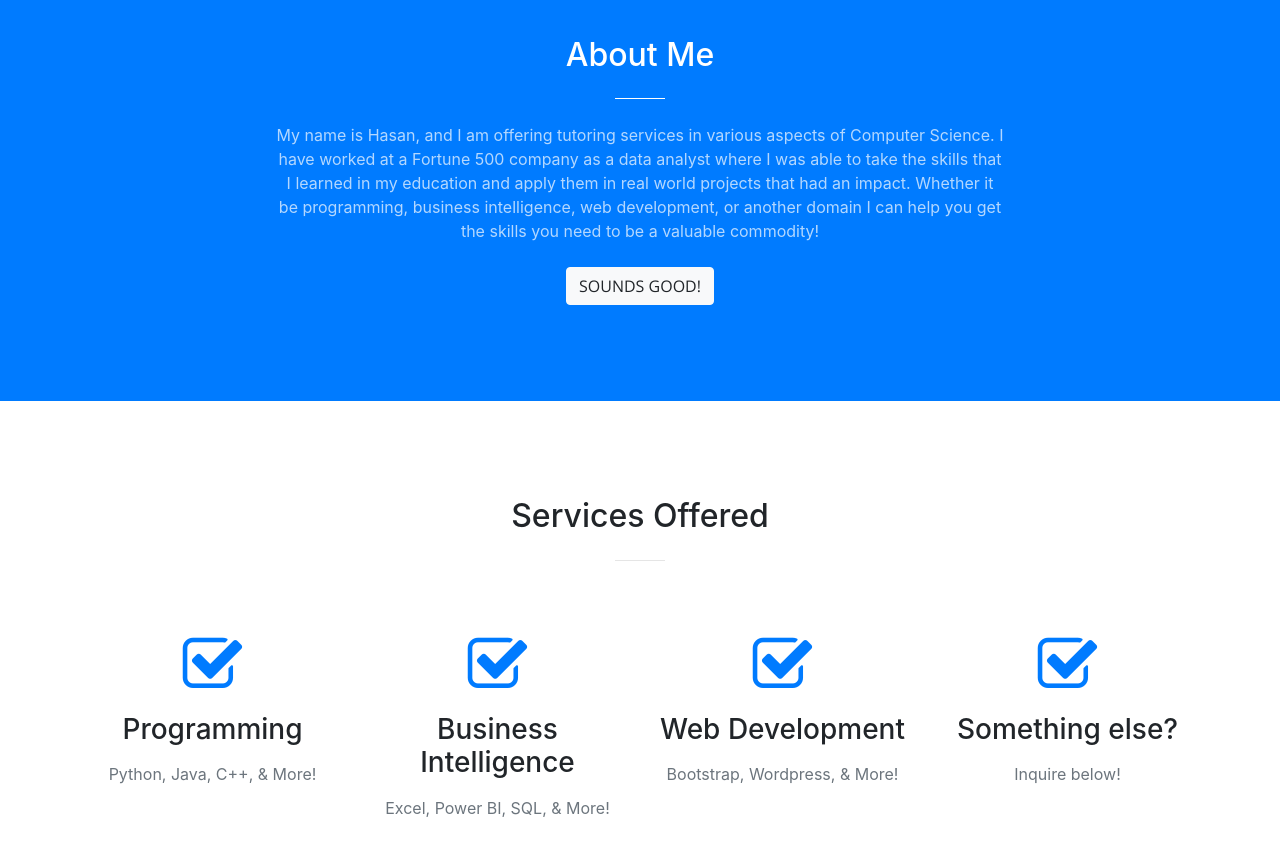
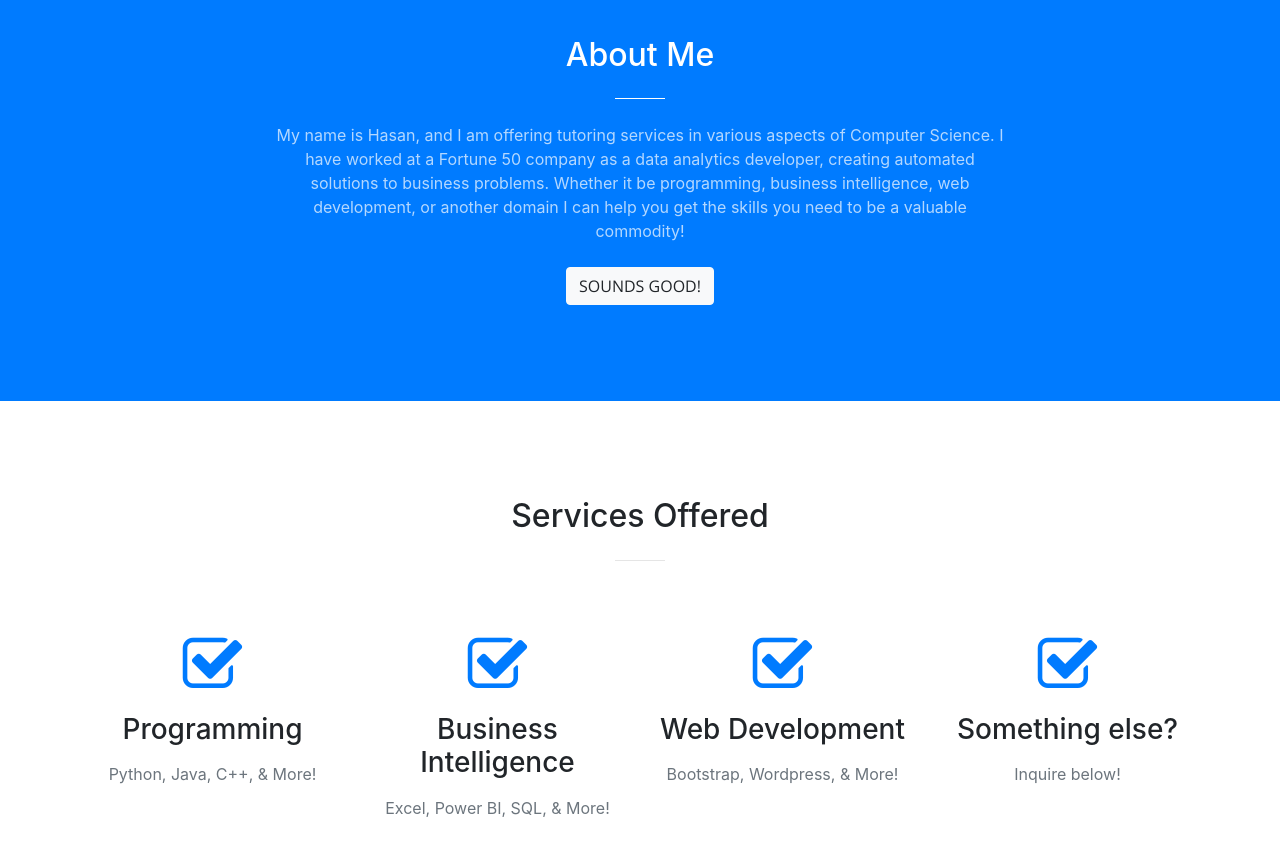
Before and after one commit to computertechhasan/hasanthetutor, a website with bundled scripts: page index.html in a window 1280 px wide. Shown: the part 860-1715 px from the top of the page. Built offline with nearby package versions, Linux system fonts and the light colour scheme.

Commit message:
Subtract 450

```diff
--- a/index.html
+++ b/index.html
@@ -76,7 +76,7 @@
             <div class="col-lg-8 mx-auto text-center">
               <h2 class="section-heading text-white">About Me</h2>
               <hr class="light my-4">
-              <p class="text-faded mb-4">My name is Hasan, and I am offering tutoring services in various aspects of Computer Science. I have worked at a Fortune 500 company as a data analyst where I was able to take the skills that I learned in my education and apply them in real world projects that had an impact. Whether it be programming, business intelligence, web development, or another domain I can help you get the skills you need to be a valuable commodity!</p>
+              <p class="text-faded mb-4">My name is Hasan, and I am offering tutoring services in various aspects of Computer Science. I have worked at a Fortune 50 company as a data analytics developer, creating automated solutions to business problems. Whether it be programming, business intelligence, web development, or another domain I can help you get the skills you need to be a valuable commodity!</p>
               <a class="btn btn-light btn-xl js-scroll-trigger" href="#services">Sounds good!</a>
             </div>
           </div>
```
